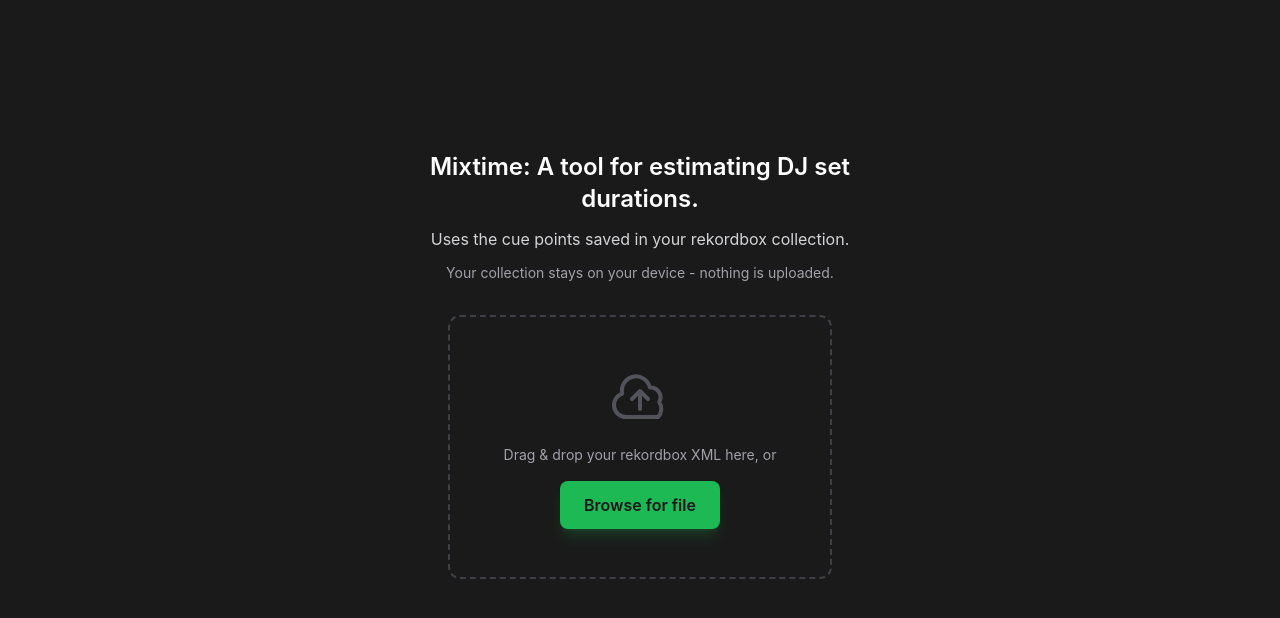
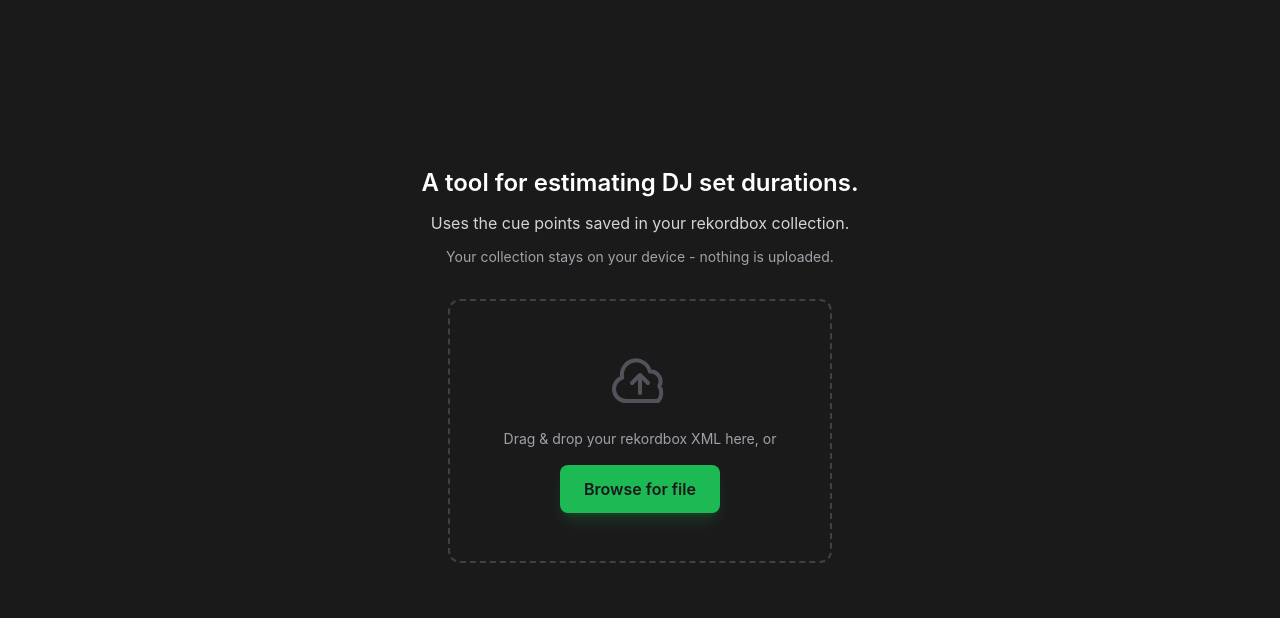
Before and after one commit to eirinnm/mixtime, a plain HTML site: page index.html in a window 1280 px wide. Shown: the part 58-676 px from the top of the page. Drawn offline with nearby package versions, Linux system fonts and the light colour scheme.

Commit message:
tweak welcome screen

```diff
--- a/index.html
+++ b/index.html
@@ -70,7 +70,7 @@
          @dragleave.self="dragOver = false"
          @drop.prevent="dropFile($event)">
       <div class="max-w-lg text-center mb-8">
-        <h2 class="text-2xl font-semibold text-white mb-3">Mixtime: A tool for estimating DJ set durations.</h2>
+        <h2 class="text-2xl font-semibold text-white mb-3">A tool for estimating DJ set durations.</h2>
         <p class="text-zinc-300">Uses the cue points saved in your rekordbox collection.</p>
         <p class="text-sm text-zinc-400 mt-3">Your collection stays on your device - nothing is uploaded.</p>
       </div>
```
